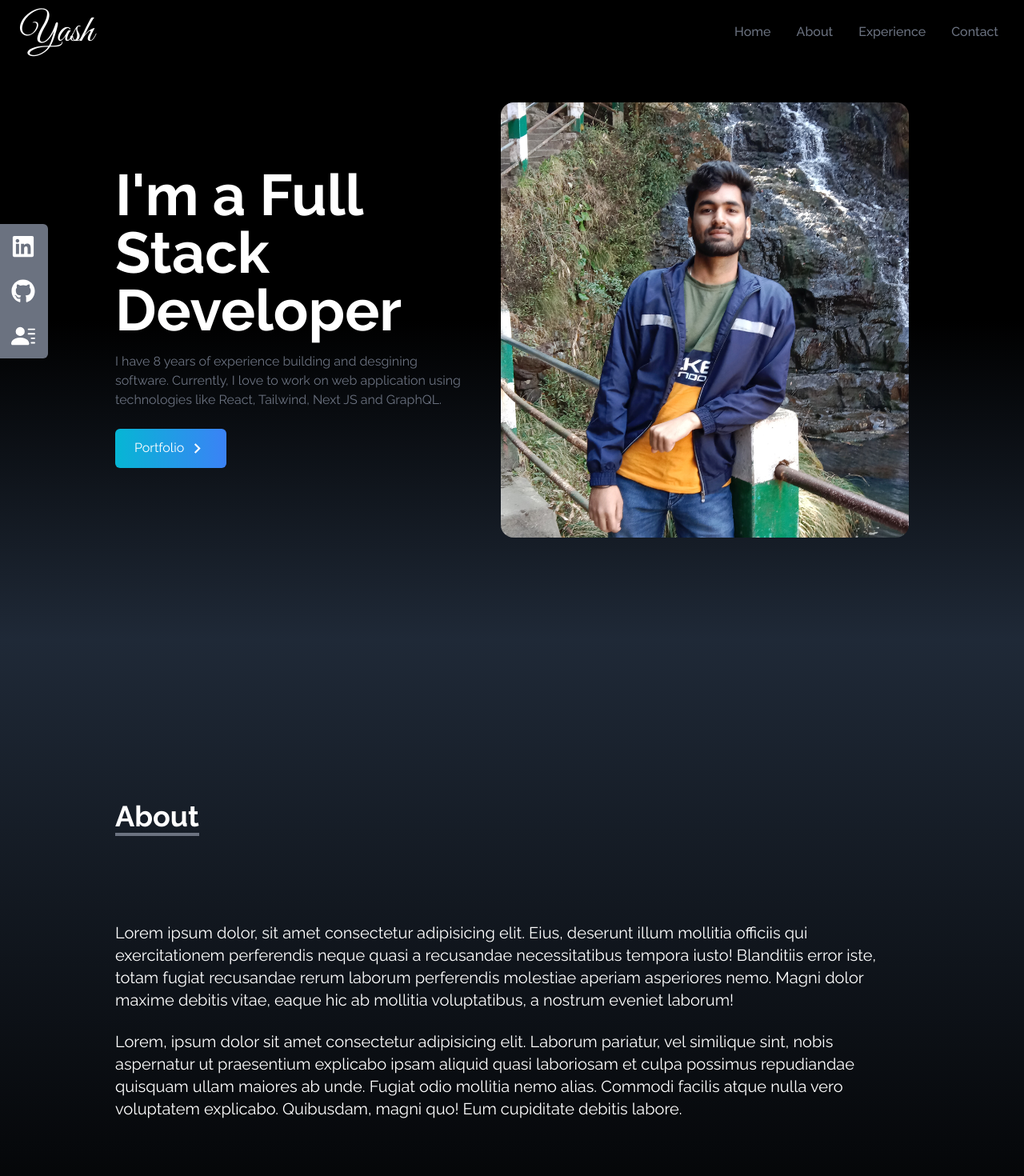
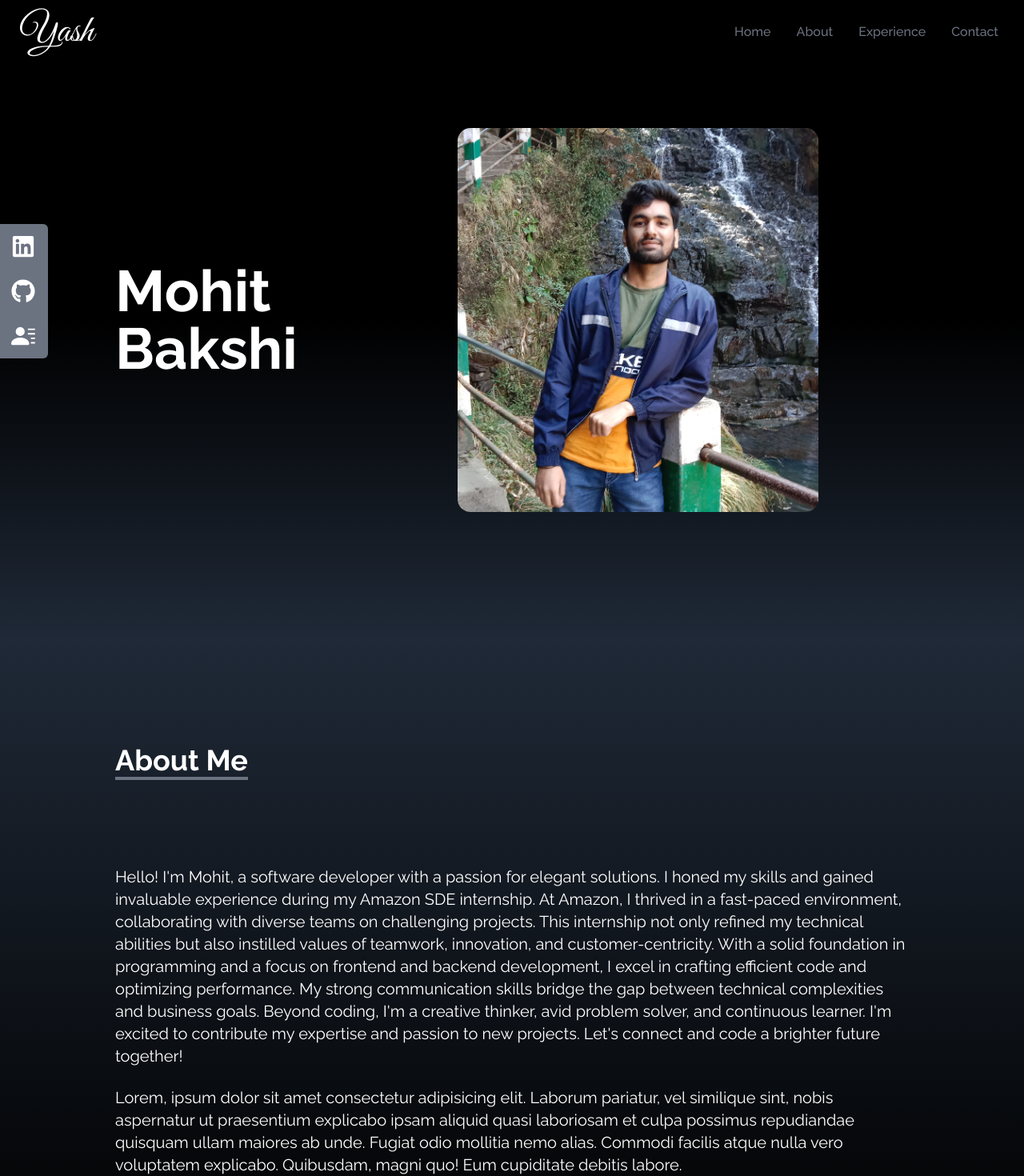
Before and after one commit to mohitbakshi00/Portfolio-Mohit-Bakshi, a React (Create React App) app: page / in a window 1280 px wide. Shown: the top 1470 px of the page at 80% size. Built offline with nearby package versions, Linux system fonts and the light colour scheme.

Commit message:
modified About Me section

```diff
--- a/src/App.js
+++ b/src/App.js
@@ -1,4 +1,4 @@
-import About from "./components/About";
+import About from "./components/AboutMe";
 import Contact from "./components/Contact";
 import Experience from "./components/Experience";
 import Home from "./components/Home";
--- a/src/components/About.jsx
+++ b/src/components/AboutMe.jsx
@@ -9,17 +9,12 @@ const About = () => {
       <div className="max-w-screen-lg p-4 mx-auto flex flex-col justify-center w-full h-full">
         <div className="pb-8">
           <p className="text-4xl font-bold inline border-b-4 border-gray-500">
-            About
+            About Me
           </p>
         </div>
 
         <p className="text-xl mt-20">
-          Lorem ipsum dolor, sit amet consectetur adipisicing elit. Eius,
-          deserunt illum mollitia officiis qui exercitationem perferendis neque
-          quasi a recusandae necessitatibus tempora iusto! Blanditiis error
-          iste, totam fugiat recusandae rerum laborum perferendis molestiae
-          aperiam asperiores nemo. Magni dolor maxime debitis vitae, eaque hic
-          ab mollitia voluptatibus, a nostrum eveniet laborum!
+        Hello! I'm Mohit, a software developer with a passion for elegant solutions. I honed my skills and gained invaluable experience during my Amazon SDE internship. At Amazon, I thrived in a fast-paced environment, collaborating with diverse teams on challenging projects. This internship not only refined my technical abilities but also instilled values of teamwork, innovation, and customer-centricity. With a solid foundation in programming and a focus on frontend and backend development, I excel in crafting efficient code and optimizing performance. My strong communication skills bridge the gap between technical complexities and business goals. Beyond coding, I'm a creative thinker, avid problem solver, and continuous learner. I'm excited to contribute my expertise and passion to new projects. Let's connect and code a brighter future together!
         </p>
 
         <br />
--- a/src/components/Home.jsx
+++ b/src/components/Home.jsx
@@ -1,7 +1,5 @@
 import React from "react";
 import HeroImage from "../assets/heroImage.png";
-import { MdOutlineKeyboardArrowRight } from "react-icons/md";
-import { Link } from "react-scroll";
 
 const Home = () => {
   return (
@@ -12,34 +10,18 @@ const Home = () => {
       <div className="max-w-screen-lg mx-auto flex flex-col items-center justify-center h-full px-4 md:flex-row">
         <div className="flex flex-col justify-center h-full">
           <h2 className="text-4xl sm:text-7xl font-bold text-white">
-            I'm a Full Stack Developer
+            Mohit Bakshi
           </h2>
-          <p className="text-gray-500 py-4 max-w-md">
-            I have 8 years of experience building and desgining software.
-            Currently, I love to work on web application using technologies like
-            React, Tailwind, Next JS and GraphQL.
-          </p>
 
-          <div>
-            <Link
-              to="portfolio"
-              smooth
-              duration={500}
-              className="group text-white w-fit px-6 py-3 my-2 flex items-center rounded-md bg-gradient-to-r from-cyan-500 to-blue-500 cursor-pointer"
-            >
-              Portfolio
-              <span className="group-hover:rotate-90 duration-300">
-                <MdOutlineKeyboardArrowRight size={25} className="ml-1" />
-              </span>
-            </Link>
-          </div>
+
+
         </div>
 
         <div>
           <img
             src={HeroImage}
             alt="my profile"
-            className="rounded-2xl mx-auto w-2/3 md:w-full"
+            className="rounded-2xl mx-auto w-2/3 my-2 md:w-2/3 my-2"
           />
         </div>
       </div>
```
